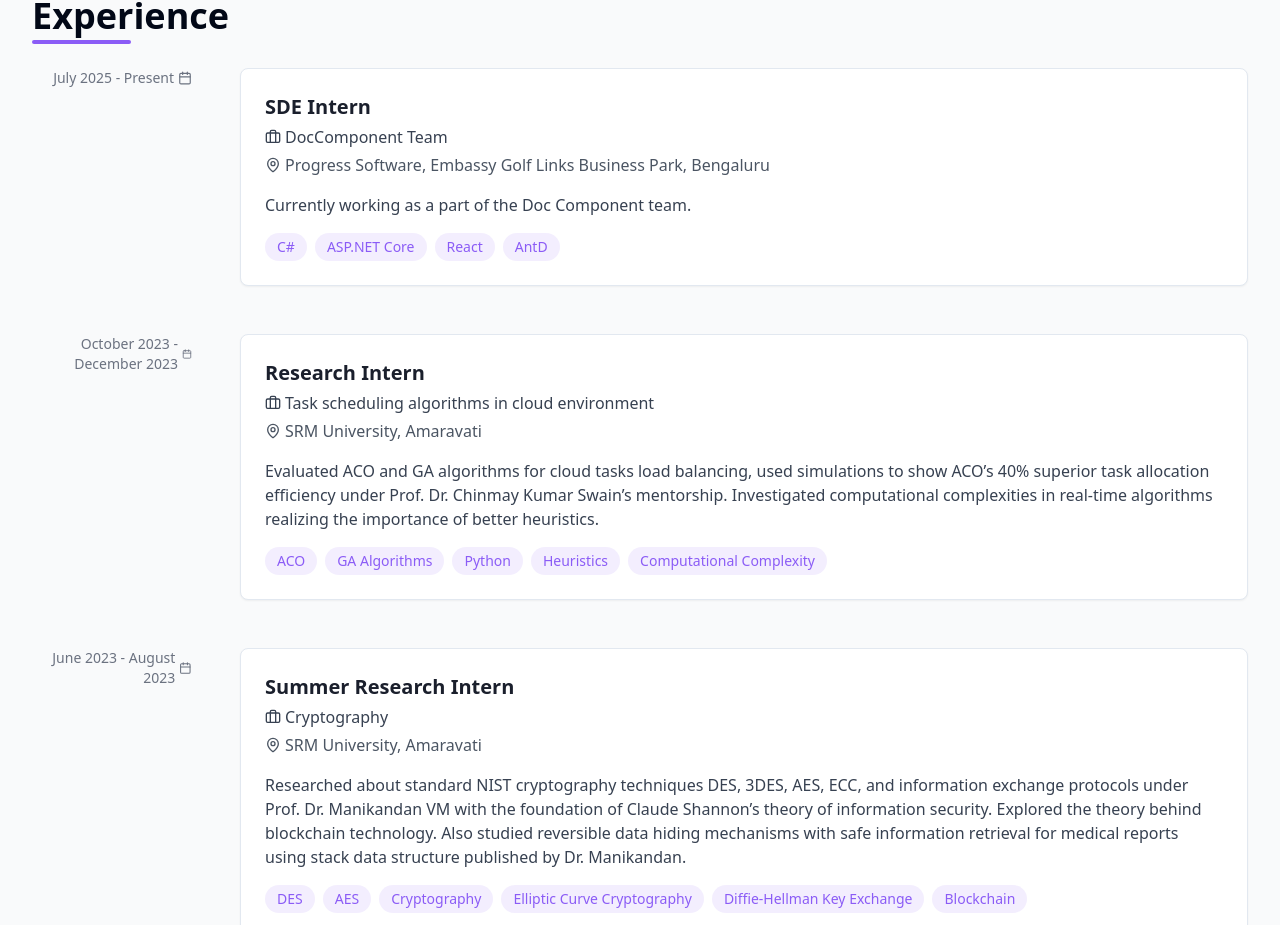
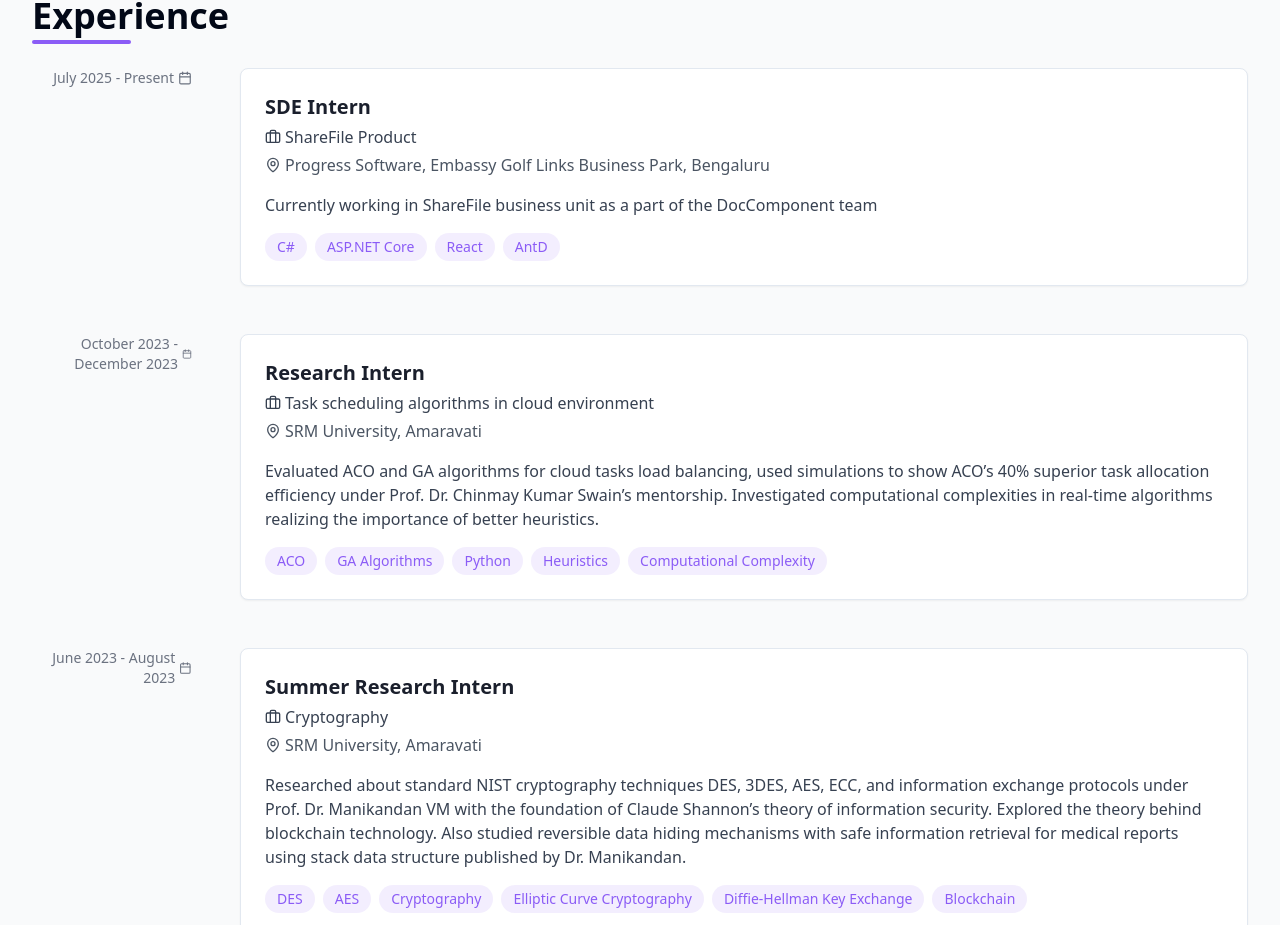
Before and after one commit to Sikindhar/My-Portfolio, a React (Vite) app: page / in a window 1280 px wide. Shown: the part 2598-3523 px from the top of the page. Built offline with nearby package versions, Linux system fonts and the light colour scheme.

Commit message:
update small change

```diff
--- a/src/components/ExperienceSection.tsx
+++ b/src/components/ExperienceSection.tsx
@@ -6,11 +6,11 @@
 
     {
       role: "SDE Intern",
-      company: "DocComponent Team",
+      company: "ShareFile Product",
       period: "July 2025 - Present",
       location: "Progress Software, Embassy Golf Links Business Park, Bengaluru",
       description:
-        "Currently working as a part of the Doc Component team. ",
+        "Currently working in ShareFile business unit as a part of the DocComponent team",
       skills: ["C#", "ASP.NET Core", "React", "AntD"],
     },
 
```
